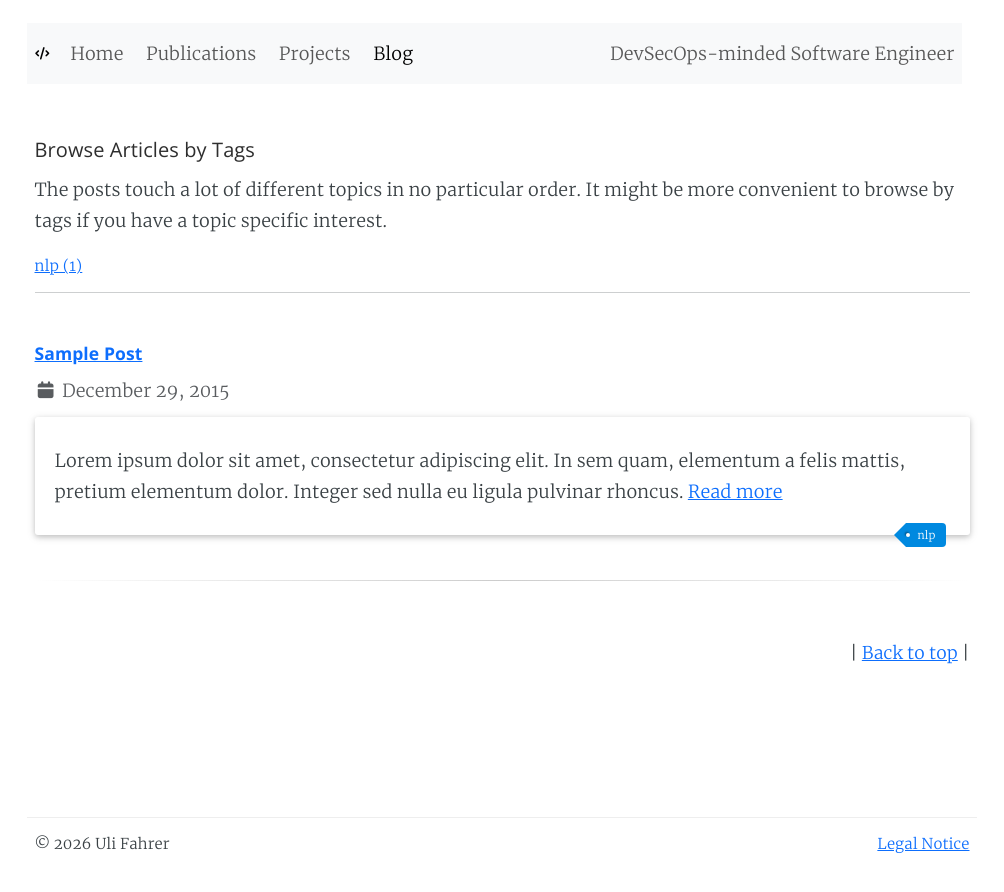
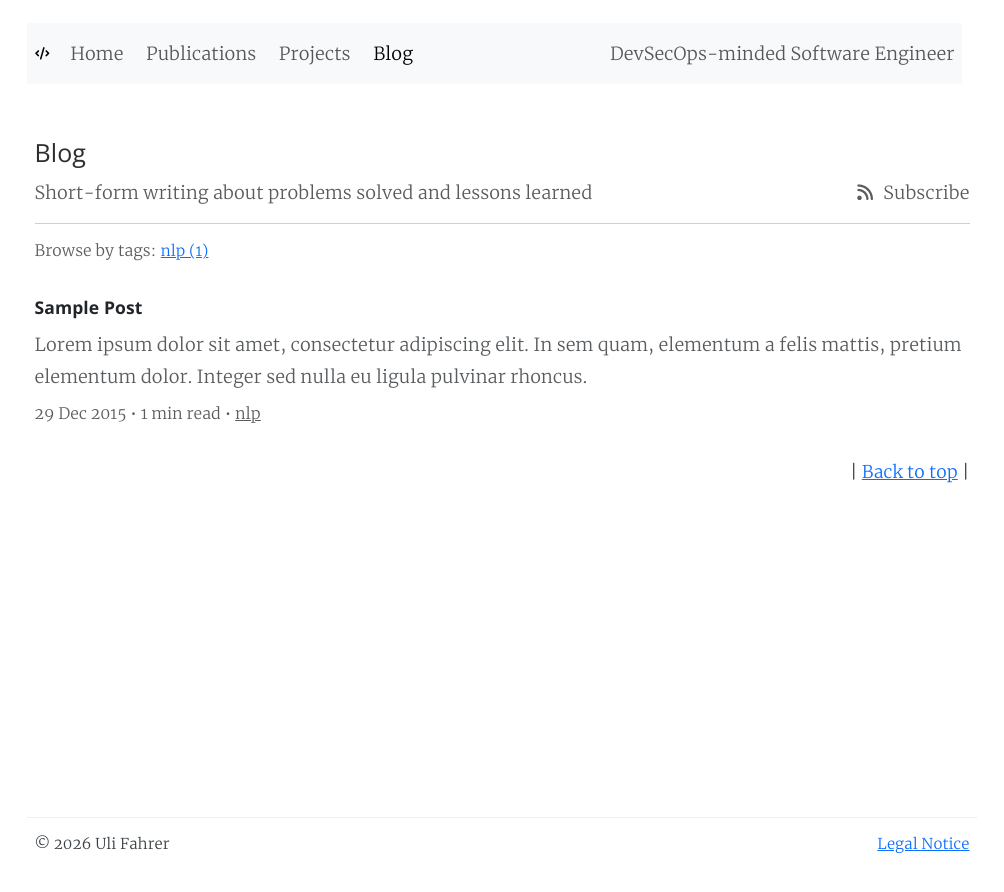
Before and after one commit to Tooa/tooa.github.io, a Jekyll site: the page built from blog/index.html, in a window 1280 px wide. Shown: the top 892 px of the page, without its empty margins (138-1142 px from the left). Built offline with Jekyll 4.4.1, drawn with Linux system fonts in a browser that asks for light colours.

Commit message:
feat(blog): rework blog UI

```diff
--- /dev/null
+++ b/_includes/reading-time.html
@@ -0,0 +1,7 @@
+<!-- Source: https://jekyllcodex.org/without-plugin/reading-time-indicator/# -->
+
+{% assign read_content = include.content | default: content %}
+{% assign words = read_content | number_of_words %}
+{% assign minutes = words | divided_by: 180 %}
+{% if minutes < 1 %}{% assign minutes = 1 %}{% endif %}
+{{ minutes }} min read
--- a/_layouts/blog-overview.html
+++ b/_layouts/blog-overview.html
@@ -4,14 +4,20 @@ layout: default
 
 <div class="row">
 	<div class="col-md-12">
-		<h2>Browse Articles by Tags</h2>
-		<p>The posts touch a lot of different topics in no particular order. It might be more convenient to browse by tags if you have a topic specific interest.</p>
+		<h1>Blog</h1>
+		<div class="d-flex flex-column flex-md-row justify-content-md-between">
+			<span class="text-muted">Short-form writing about problems solved and lessons learned</span>
+			<a href="/feed.xml" class="text-muted text-decoration-none text-nowrap"><i class="fas fa-rss me-1"></i> Subscribe</a>
+		</div>
 
-		{% include tag-cloud.html %}
+		<hr class="mt-4 mb-3"/>
 
-		<hr class="py-3"/>
+		<small class="text-muted">Browse by tags:</small> {% include tag-cloud.html %}
 
+
+        <div class="pt-4">
         {{ content }}
+        </div>
 
 		<p class="text-end fs-3">| <a href="#">Back to top</a> |</p>
 	</div>
--- a/blog/index.html
+++ b/blog/index.html
@@ -7,36 +7,14 @@ permalink: /blog/
 
 <div class="blog">
     {% for post in site.posts %}
-        <!-- TODO: resolve code duplication: see tag-page.html -->
-        <div class="row blog-section">
-            <div class="col-md-12 d-none d-sm-block">
-                <h3 class="fw-bold">
-                    <a href="{{ post.url }}">{{ post.title }}</a>
-                </h3>
-                <p class="text-muted mb-3">
-                    <i class="fa fa-calendar me-2"></i>{{ post.date | date: "%B %e, %Y" }}
-                </p>
-
-                <div class="box">
-                    <p>
-                        {{ post.summary }} <a href="{{ post.url }}">Read more</a>
-                    </p>
-                    <ul class="tags">
-                        {% for tag in post.tags %}
-                            <a href="/tag/{{ tag }}/" rel="tooltip" title="View posts tagged with &quot;{{ tag }}&quot;">{{ tag }}</a>
-                            <!-- {% if forloop.last != true %} {% endif %} -->
-                        {% endfor %}
-                    </ul>
-                </div>
-                <div class="hrline"></div>
-            </div>
-
-            <div class="col-12 d-block d-sm-none d-print-none">
-                <h3>
-                    <a class="fw-bold" href="{{ post.url }}">{{ post.title }}</a>
-                    <span class="fw-light">({{ post.date | date_to_string }}) - {{ post.tags | join: ", "}}</span>
-                </h3>
-            </div>
+        <div class="py-4 {% unless forloop.first %}border-top{% endunless %}">
+            <h3 class="mb-2">
+                <a href="{{ post.url }}" class="text-decoration-none text-dark fw-bold">{{ post.title }}</a>
+            </h3>
+            {% if post.summary %}
+                <p class="text-muted mb-2">{{ post.summary }}</p>
+            {% endif %}
+            <small class="text-muted">{{ post.date | date: "%d %b %Y" }} &bull; {% include reading-time.html content=post.content %}{% if post.tags.size > 0 %} &bull; {% for tag in post.tags %}<a href="/blog/tag/{{ tag }}/" class="text-muted">{{ tag }}</a>{% unless forloop.last %}, {% endunless %}{% endfor %}{% endif %}</small>
         </div>
     {% endfor %}
 </div>
--- a/css/style.css
+++ b/css/style.css
@@ -134,88 +134,20 @@ footer > .row { border-top: 1px solid #eee; }
 	========================================================================== */
 
 .post-title,
-.post-date { text-align: center }
+.post-date { text-align: left }
 .post-date {
     letter-spacing: 1px;
     text-transform: uppercase;
 }
 
 .hrline {
-    background: linear-gradient(to right,rgba(255,255,255,0),#ccc,rgba(255,255,255,0));
+    background: #ccc;
     height: 1px;
-    margin: 2.5em 0;
+    margin: 0 0 2.5em 0;
 }
 
 .blog-section {
 	padding-top: 20px;
-}
-
-.box {
-    position:relative;
-    border-radius: 3px;
-    box-shadow: 0 2px 5px 0 rgba(0, 0, 0, 0.16), 0 2px 10px 0 rgba(0, 0, 0, 0.12);
-    padding: 15px 20px;
-    display: block;
-    margin-top: 3px;
-}
-
-.tags {
-	margin:0;
-	padding:0;
-	position:absolute;
-	right:24px;
-	bottom:-12px;
-	list-style:none;
-}
-.tags li, .tags a{
-	float:left;
-	height:24px;
-	line-height:24px;
-	position:relative;
-	font-size:11px;
-}
-.tags a{
-	margin-left:20px;
-	padding:0 10px 0 12px;
-	background:#0089e0;
-	color:#fff;
-	text-decoration:none;
-	border-bottom-right-radius:4px;
-	border-top-right-radius:4px;
-}
-
-.tags a:before {
-	content:"";
-	float:left;
-	position:absolute;
-	top:0;
-	left:-12px;
-	width:0;
-	height:0;
-	border-color:transparent #0089e0 transparent transparent;
-	border-style:solid;
-	border-width:12px 12px 12px 0;
-}
-
-.tags a:after {
-	content:"";
-	position:absolute;
-	top:10px;
-	left:0;
-	float:left;
-	width:4px;
-	height:4px;
-	border-radius:2px;
-	background:#fff;
-	box-shadow:-1px -1px 2px #004977;
-}
-
-.tags a:hover {
-	background:#555;
-}
-
-.tags a:hover:before {
-	border-color: transparent #555 transparent transparent;
 }
 
 .social-icons {
```
Also changed, not shown: _layouts/post.html (+8 -6 lines), _layouts/tag-page.html (+13 -30 lines).
